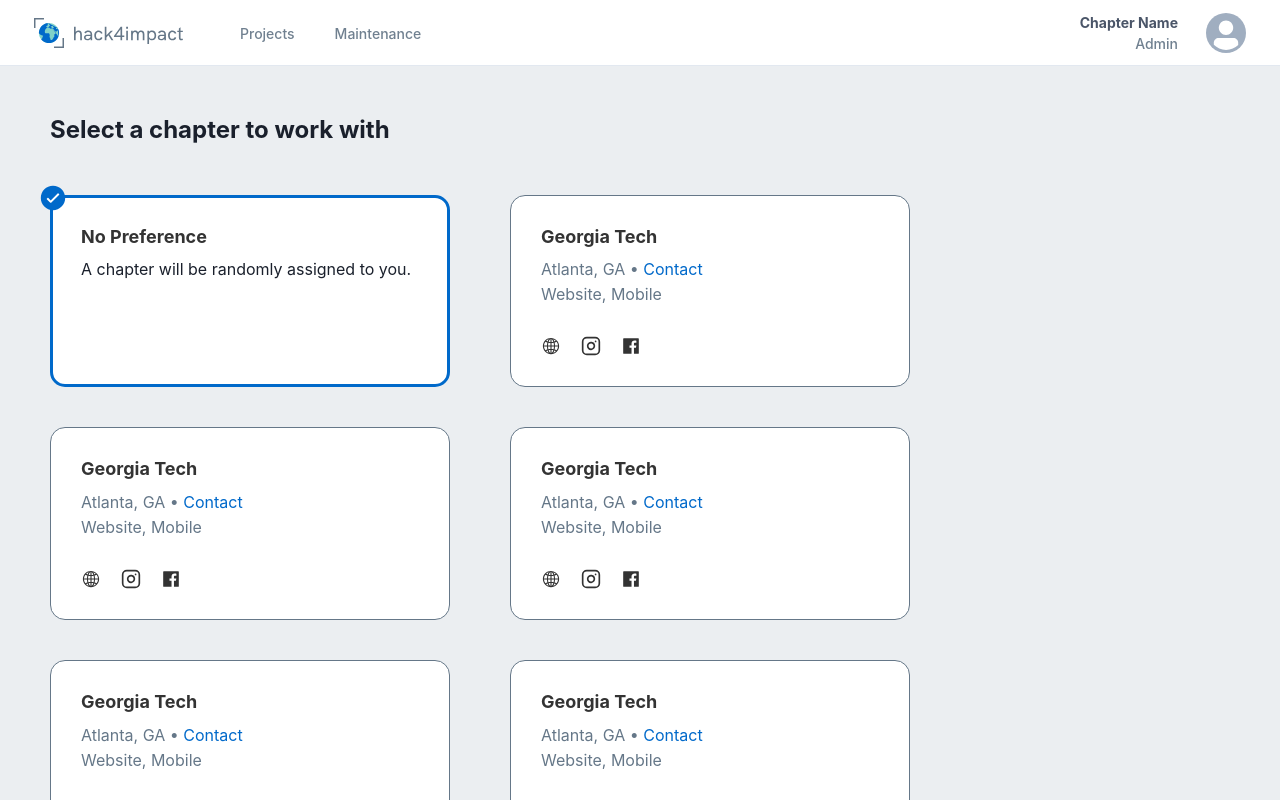
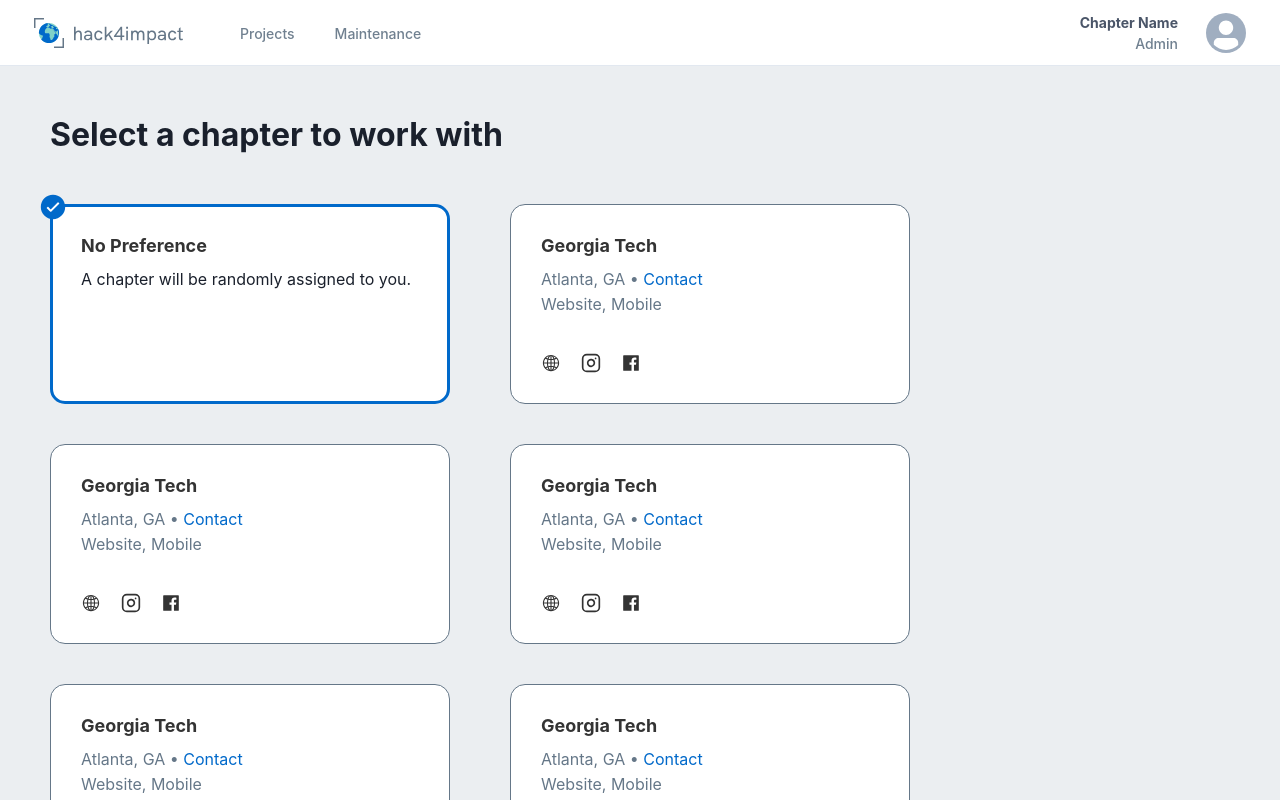
Before and after one commit to GTBitsOfGood/national-npp, a Next.js app: page /chapters in a window 1280 px wide. Built offline with nearby package versions, Linux system fonts and the light colour scheme.

Commit message:
fix: Chapter Select page sizing

```diff
--- a/src/components/ChapterCard.tsx
+++ b/src/components/chapters/ChapterCard.tsx
@@ -32,6 +32,7 @@ function ChapterCard(props: {
       justifyContent="space-between"
       boxSizing="border-box"
       width="400px"
+      minHeight="200px"
       padding={isSelected ? "28px" : "30px"}
       backgroundColor="white"
       border={isSelected ? "3px solid #0069CA" : "1px solid #657788"}
--- a/src/pages/chapters.tsx
+++ b/src/pages/chapters.tsx
@@ -1,6 +1,6 @@
 import { Heading, Button, Box, Grid } from "@chakra-ui/react";
 import { useState } from "react";
-import ChapterCard from "src/components/ChapterCard";
+import ChapterCard from "src/components/chapters/ChapterCard";
 
 function ChapterSelectPage() {
   const [selected, setSelected] = useState("");
@@ -45,7 +45,7 @@ function ChapterSelectPage() {
         margin="auto"
       >
         <Heading
-          fontSize={{ base: "medium", md: "x-large" }}
+          fontSize={{ base: "x-large", md: "xx-large" }}
           marginBottom="50px"
         >
           Select a chapter to work with
```
